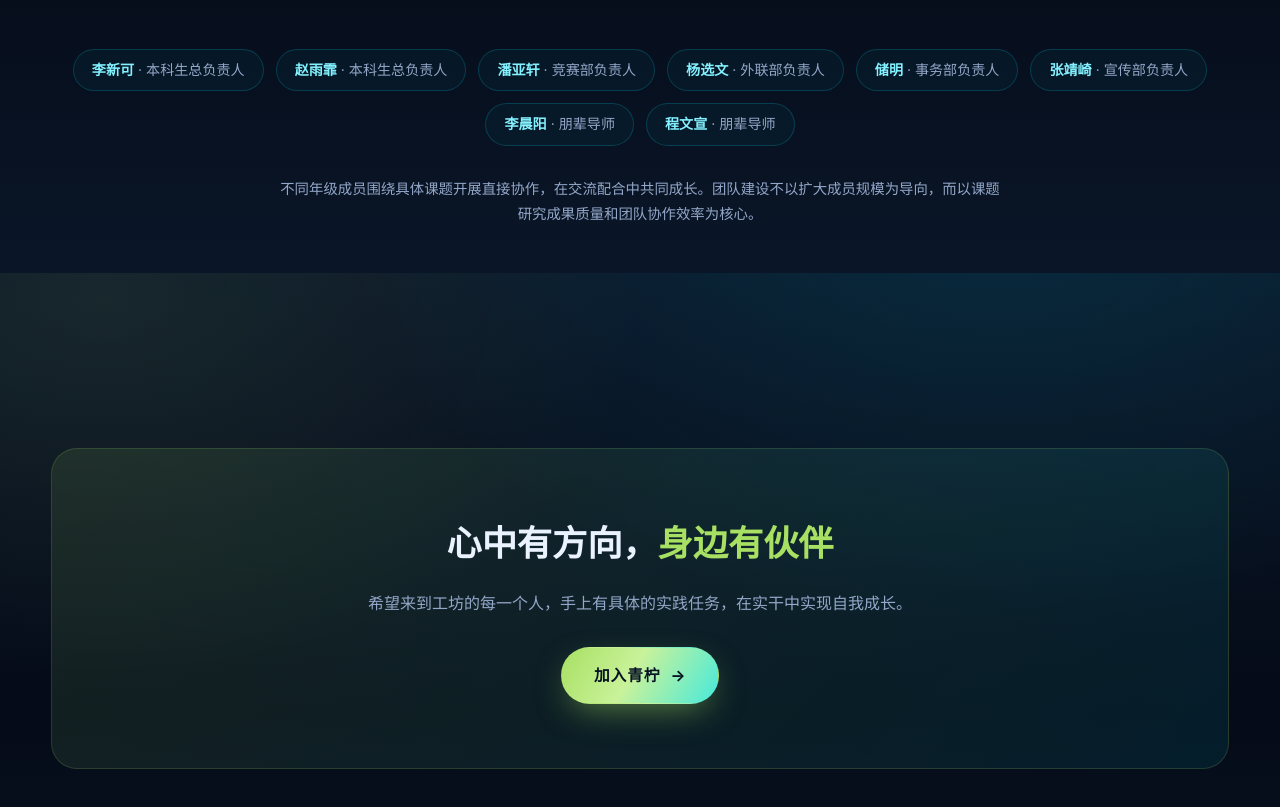
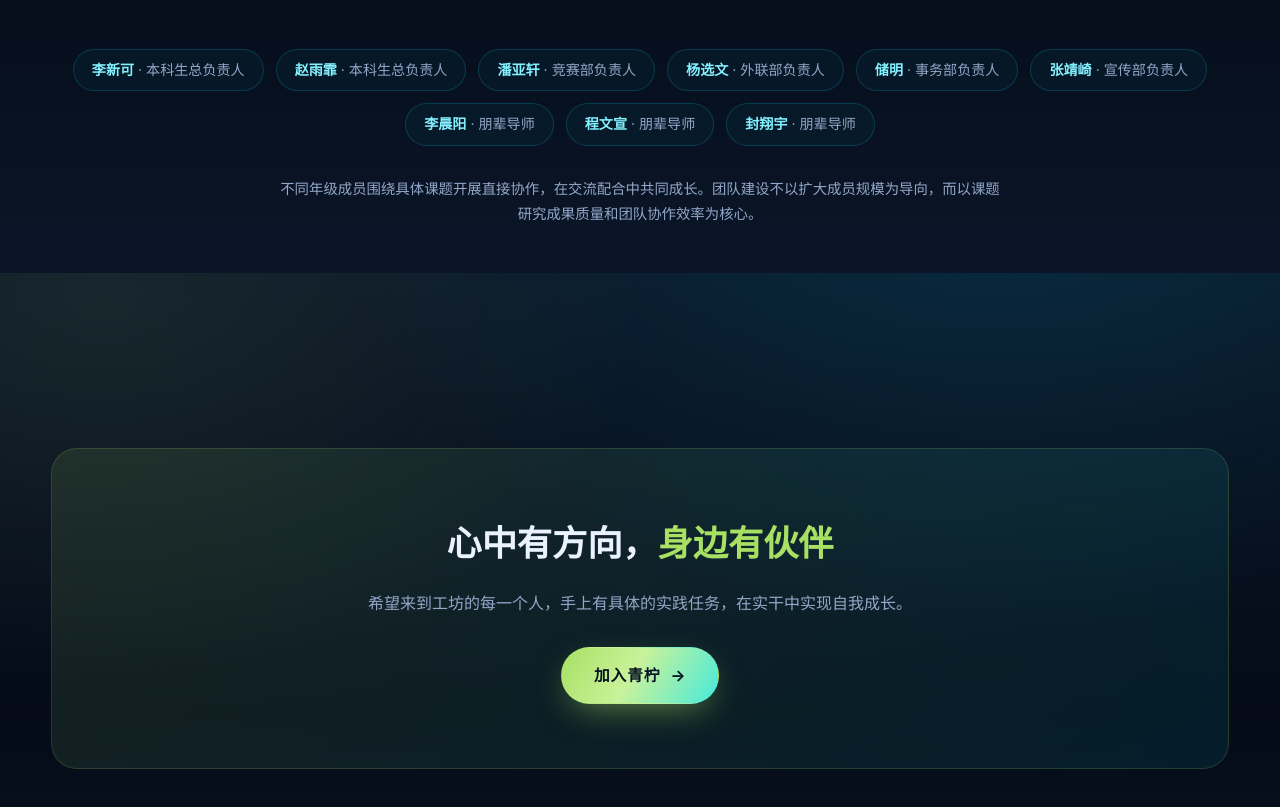
Before and after one commit to paizhang504/qingning-website, a plain HTML site: page about.html in a window 1280 px wide. Shown: the part 5327-6134 px from the top of the page. Drawn offline with Linux system fonts and the light colour scheme.

Commit message:
学生骨干新增封翔宇朋辈导师

```diff
--- a/about.html
+++ b/about.html
@@ -208,6 +208,7 @@
       <span class="person-chip"><b>张靖崎</b> · 宣传部负责人</span>
       <span class="person-chip"><b>李晨阳</b> · 朋辈导师</span>
       <span class="person-chip"><b>程文宣</b> · 朋辈导师</span>
+      <span class="person-chip"><b>封翔宇</b> · 朋辈导师</span>
     </div>
     <p style="text-align:center;color:var(--muted);max-width:720px;margin:30px auto 0;font-size:.9rem" class="reveal">不同年级成员围绕具体课题开展直接协作，在交流配合中共同成长。团队建设不以扩大成员规模为导向，而以课题研究成果质量和团队协作效率为核心。</p>
   </div>
```
